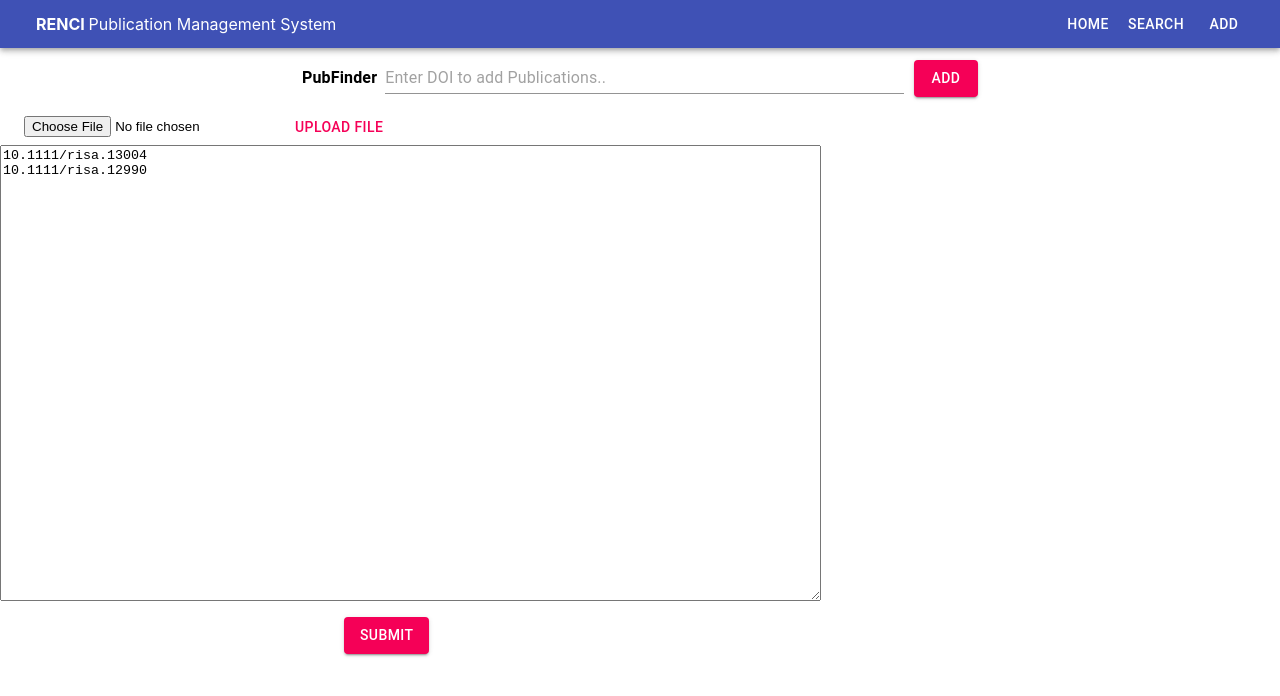
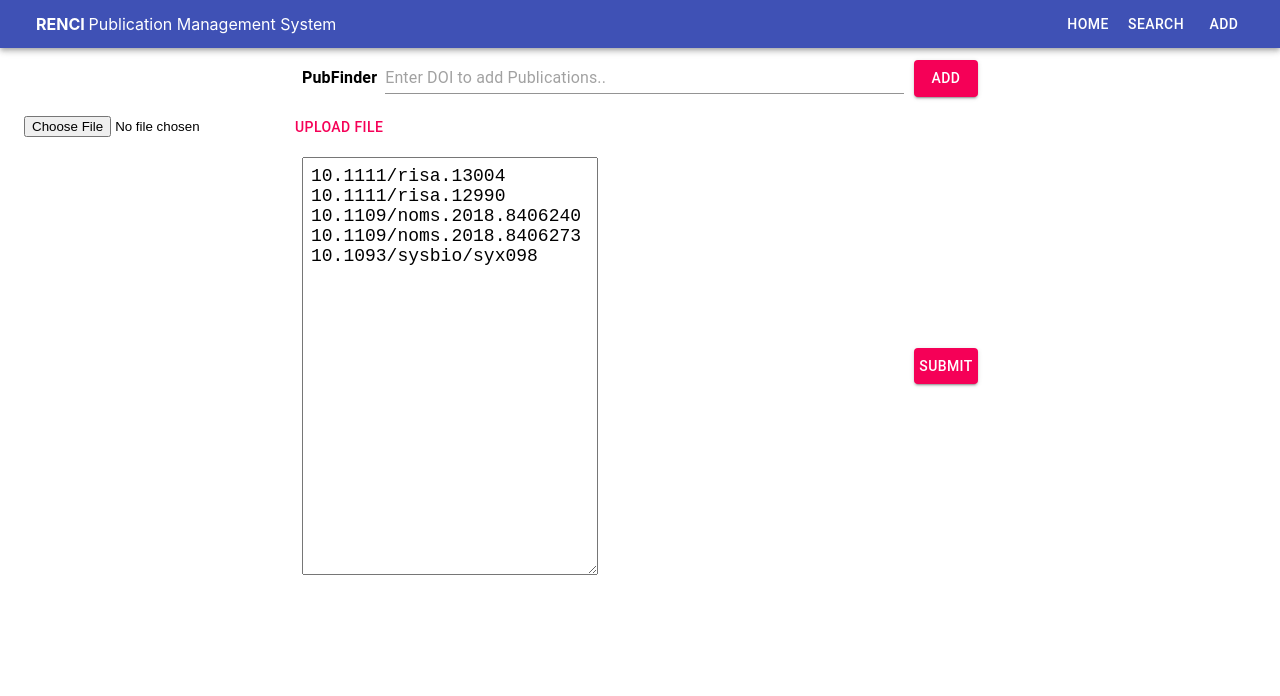
Before and after one commit to connectbo/Publication-Management-System-RENCI, a React (Create React App) app in the folder frontend/: page /add in a window 1280 px wide. Shown: the top 696 px of the page. Built offline with nearby package versions, Linux system fonts and the light colour scheme.

Commit message:
Fix Add buges

```diff
--- a/frontend/src/components/Add.js
+++ b/frontend/src/components/Add.js
@@ -31,8 +31,8 @@ function Add() {
   const classes = useStyles();
   const currentUrl = window.location.hostname;
   const [ref, setrefState] = useState('');
-  const [textarea, setTextArea] = useState(`10.1111/risa.13004\n10.1111/risa.12990`);
-  const [insertStatus, setinsertStatus] = useState('');
+  const [textarea, setTextArea] = useState(`10.1111/risa.13004\n10.1111/risa.12990\n10.1109/noms.2018.8406240\n10.1109/noms.2018.8406273\n10.1093/sysbio/syx098`);
+  const [insertStatus, setinsertStatus] = useState({ 'Added': [], 'Found': [] });
   const [result, setResultState] = useState('');
   const [file, setFile] = useState('');
   const [authorString, setAuthorStringState] = useState('');
@@ -75,7 +75,6 @@ function Add() {
     })
       .then(res => res.json())
       .then(data => setinsertStatus(data))
-    console.log(insertStatus);
   }
 
   const handleSubmit = event => {
@@ -100,14 +99,16 @@ function Add() {
         <input type='file' name='file' onChange={fileChangeHandler} />
         <Button className={classes.subButton} color="secondary" onClick={submitFile}>Upload File</Button>
       </Container>
-      <textarea id="user_input" rows="30" cols="100" onChange={handleTextAreaChange}>{textarea}
-      </textarea>
       <Container className={classes.root}>
-        <Typography className={classes.body}>{insertStatus.Added}</Typography>
-        <Typography className={classes.body}>{insertStatus.Found}</Typography>
-        <Button className={classes.subButton} variant="contained" color="secondary" onClick={textAreaSubmit}>
-          Submit </Button>
+        <textarea className={classes.body} id="user_input" rows="20" cols="60" onChange={handleTextAreaChange}>{textarea}
+        </textarea>
+        <Container>
+          {insertStatus.Added.map(status => <Typography>{status}</Typography>)}
+          {insertStatus.Found.map(status => <Typography>{status}</Typography>)}
+        </Container>
+        <Button className={classes.subButton} variant="contained" color="secondary" onClick={textAreaSubmit}> Submit </Button>
       </Container>
+
       {/* <Container>
         <Typography className={classes.body}><strong>   Result :  </strong>{result.status}</Typography>
         <Card className={classes.card}>
```
Also changed, not shown: 1 other file (tests, documents, lock files or other folders).
